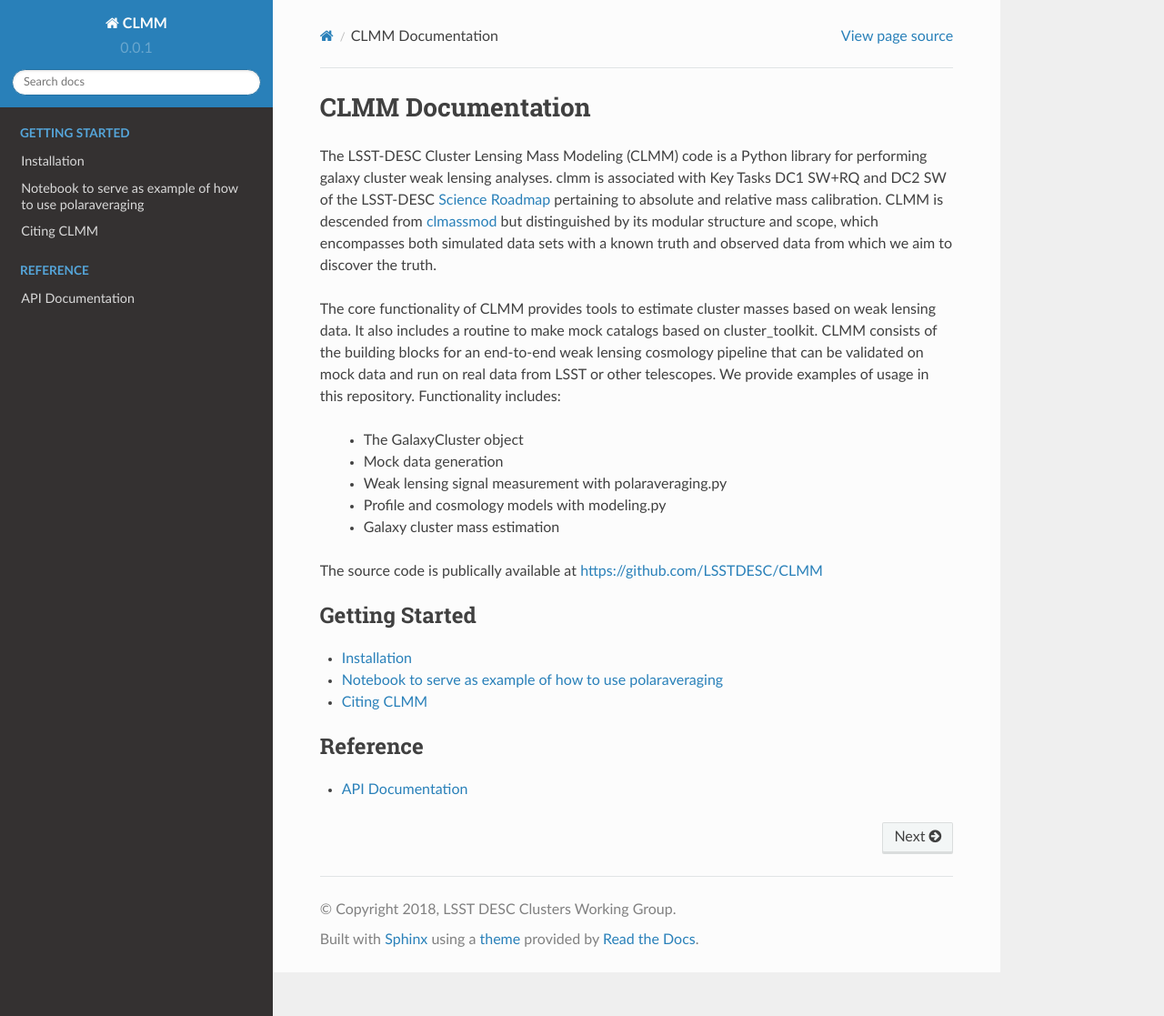
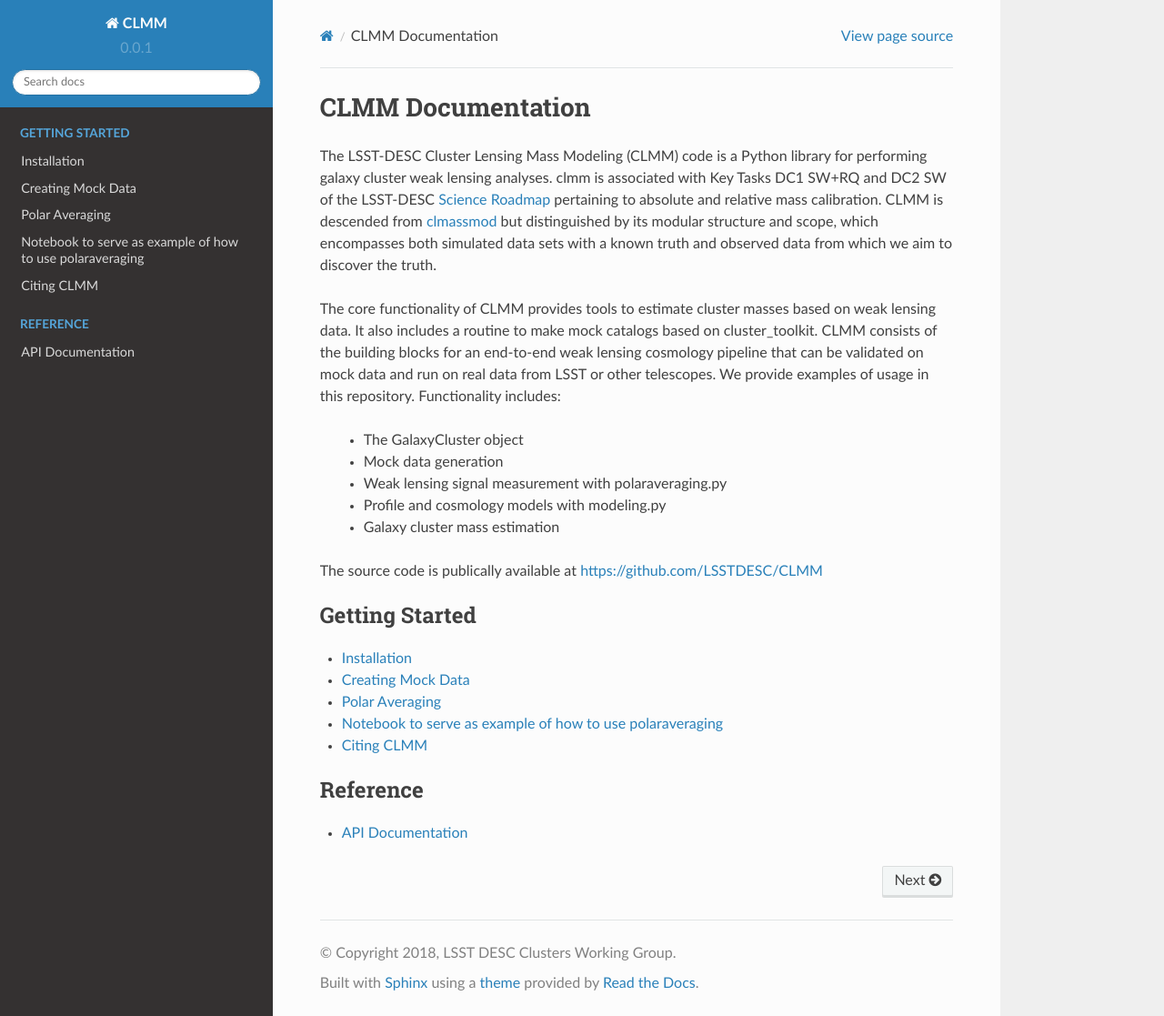
Before and after one commit to LSSTDESC/CLMM, a Sphinx documentation site: the page built from docs/index.rst, in a window 1280 px wide and 1117 px high. Shown: the whole window at 91% size. Built offline with Sphinx 7.4.7 and the Read the Docs theme 2.0.0, drawn with Linux system fonts in a browser that asks for light colours; part of the change alters nothing that is shown.

```diff
--- a/docs/index.rst
+++ b/docs/index.rst
@@ -35,6 +35,8 @@ The source code is publically available at https://github.com/LSSTDESC/CLMM
    :caption: Getting Started
 
    source/installation
+   source/mockdata
+   source/polaraveraging
    source/demo_of_polaraveraging
    source/citing
 
```
